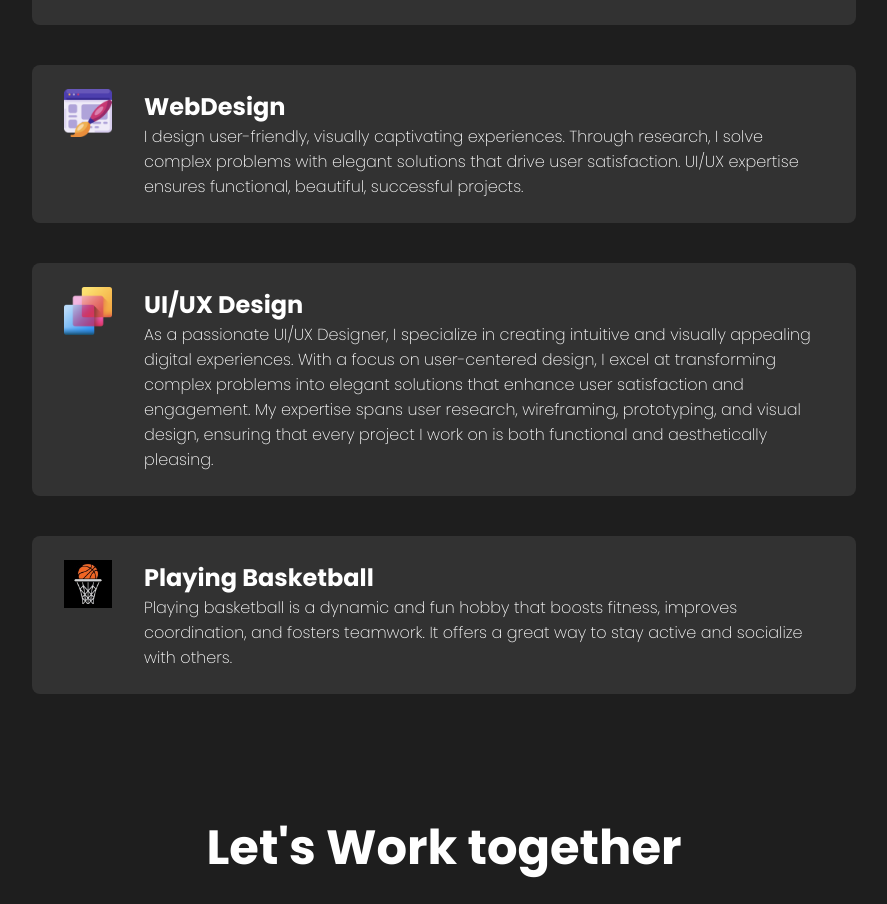
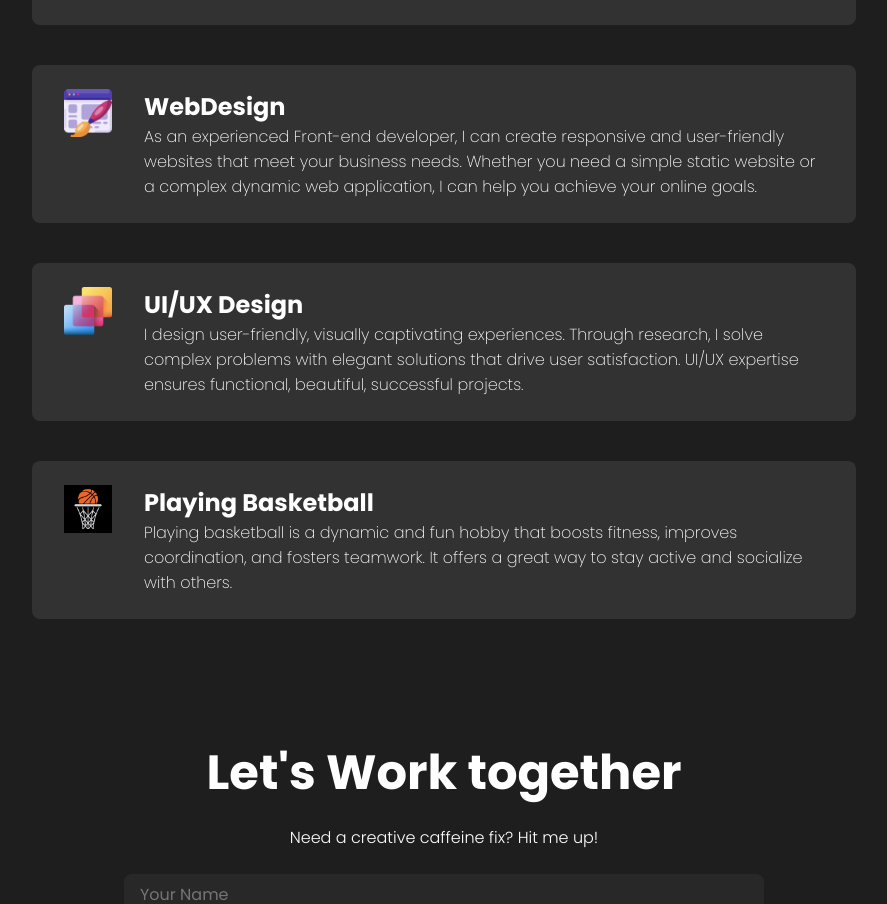
Before and after one commit to Goutham990/GouthamWeb, a React (Create React App) app: page / in a window 1280 px wide. Shown: the part 1187-2091 px from the top of the page, without its empty margins (196-1083 px from the left). Built offline with nearby package versions, Linux system fonts and the light colour scheme.

Commit message:
some corrections

```diff
--- a/src/components/Skills/skills.jsx
+++ b/src/components/Skills/skills.jsx
@@ -22,7 +22,7 @@ const Skills = () => {
 
 <div className="skillBars">
         <div className="skillBar">
-            <img src={SM} alt="OENA" className="skillBarImg" />
+            <img src={SM} alt="OENAyy" className="skillBarImg" />
 
             <div className="skillBarText">
                 <h2>Ocean Engineering and Naval Architecture</h2>
@@ -38,7 +38,7 @@ const Skills = () => {
 
             <div className="skillBarText">
                 <h2>WebDesign</h2>
-                <p >I design user-friendly, visually captivating experiences. Through research, I solve complex problems with elegant solutions that drive user satisfaction. UI/UX expertise ensures functional, beautiful, successful projects.</p>
+                <p >As an experienced Front-end developer, I can create responsive and user-friendly websites that meet your business needs. Whether you need a simple static website or a complex dynamic web application, I can help you achieve your online goals.</p>
             </div>
 
         </div>
@@ -50,7 +50,7 @@ const Skills = () => {
 
             <div className="skillBarText">
                 <h2>UI/UX Design</h2>
-                <p>As a passionate UI/UX Designer, I specialize in creating intuitive and visually appealing digital experiences. With a focus on user-centered design, I excel at transforming complex problems into elegant solutions that enhance user satisfaction and engagement. My expertise spans user research, wireframing, prototyping, and visual design, ensuring that every project I work on is both functional and aesthetically pleasing.</p>
+                <p>I design user-friendly, visually captivating experiences. Through research, I solve complex problems with elegant solutions that drive user satisfaction. UI/UX expertise ensures functional, beautiful, successful projects.</p>
             </div>
 
         </div>
```
